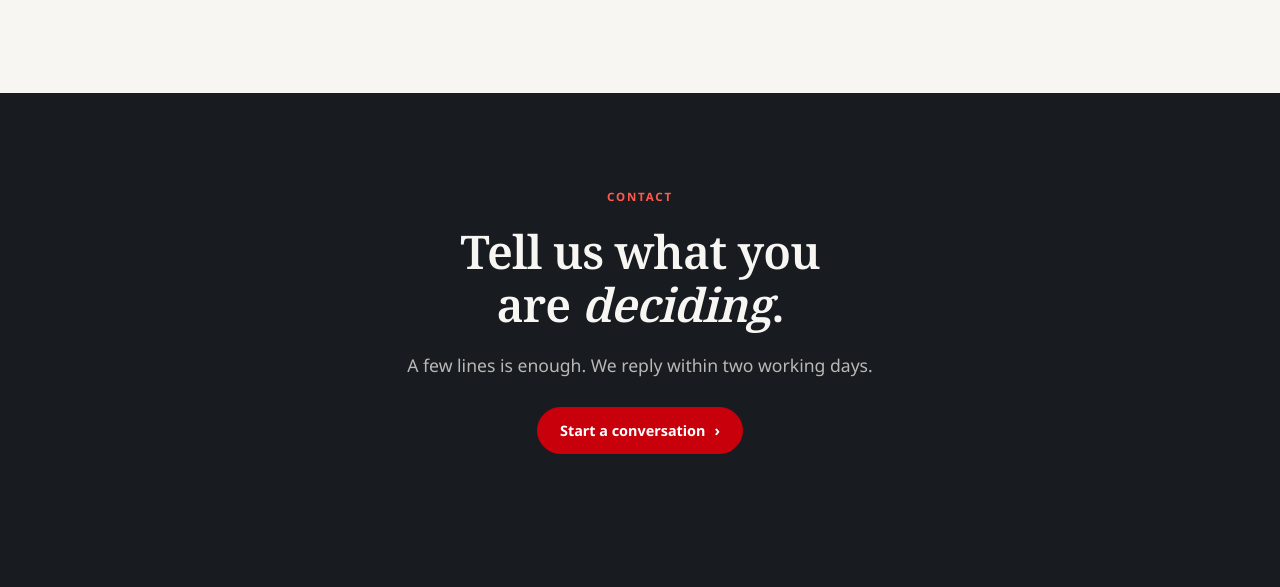
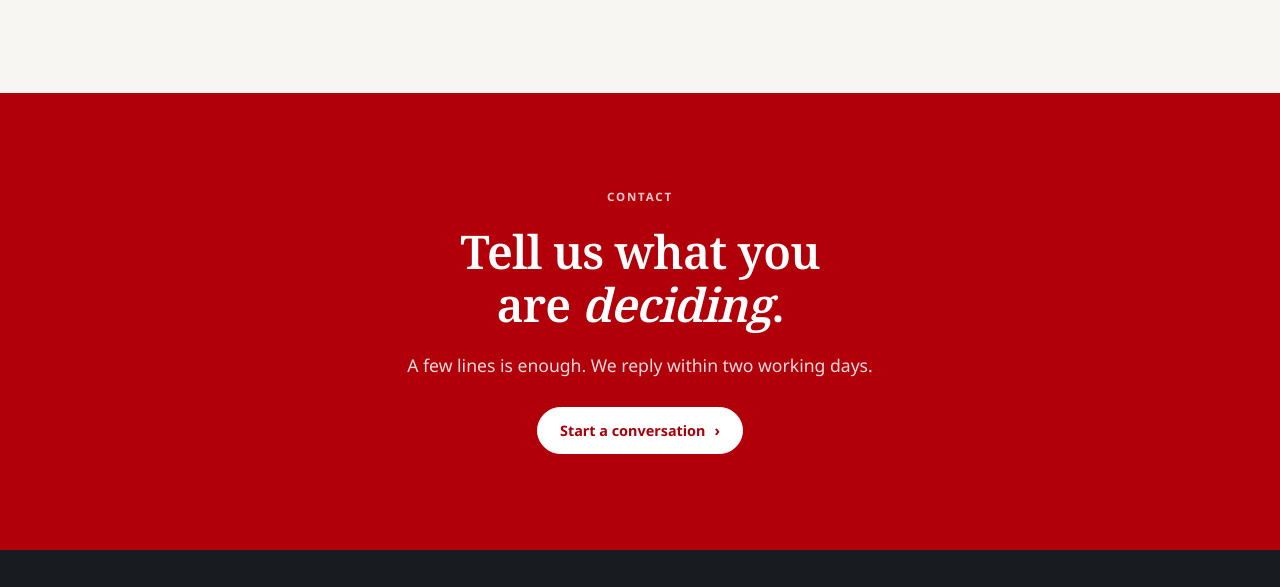
Before and after one commit to Ivangspartners/website, a plain HTML site: page about.html in a window 1280 px wide. Shown: the part 3295-3882 px from the top of the page. Drawn offline with Linux system fonts and the light colour scheme.

Commit message:
Add styles for dark call to action buttonClosing CTA band in brand red to separate it from the footer

```diff
--- a/site.css
+++ b/site.css
@@ -500,3 +500,9 @@ label.consent input{width:18px;height:18px;margin:1px 0 0;flex:none;accent-color
 .letter .sign{display:flex;flex-direction:column;gap:2px;margin-top:6px;padding-left:16px;border-left:3px solid var(--red)}
 .letter .sign b{color:var(--on-band);font-weight:600}
 .letter .sign span{font-size:.85rem}
+/* closing call to action: brand red, so it never merges with the dark footer */
+.cta.dark{background:var(--red-deep);color:#fff}
+.cta.dark .eyebrow{color:#fff;opacity:.78}
+.cta.dark .lede{color:rgba(255,255,255,.86)}
+.cta.dark .btn{background:#fff;color:#a8000a;border-color:#fff}
+.cta.dark .btn:hover{background:#f3eceb;border-color:#f3eceb;color:#8e0008}
```
